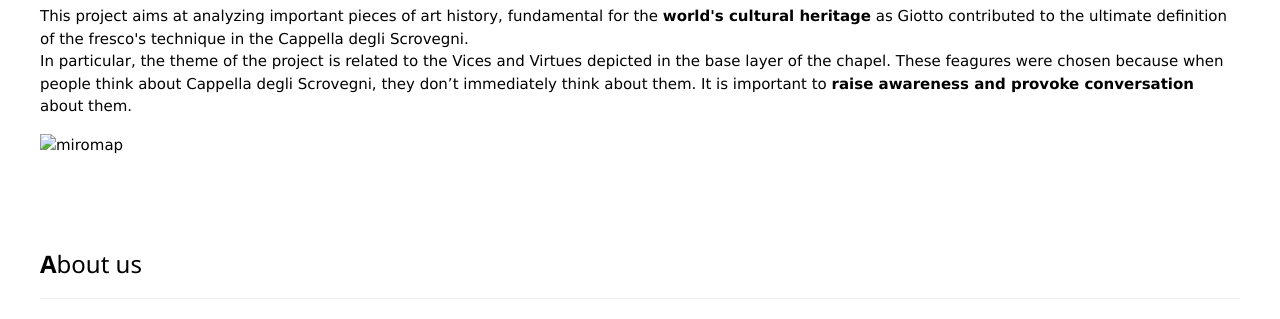
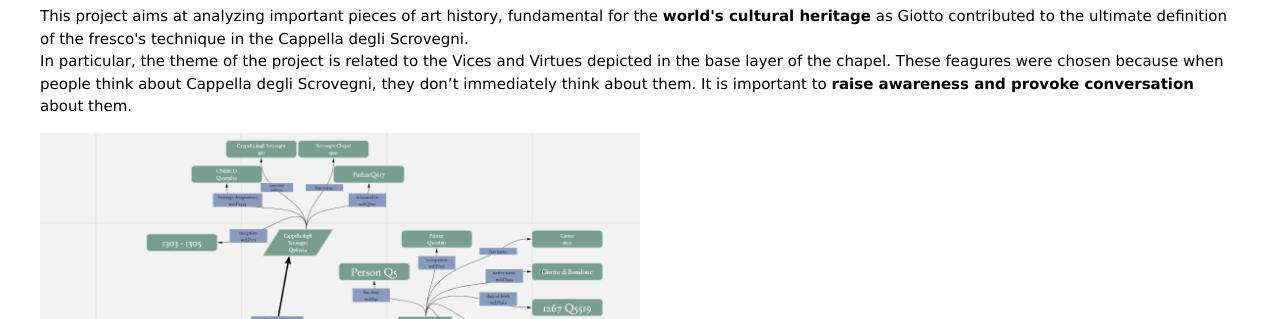
Before and after one commit to rachelealba96/vicesandvirtuesofgiotto.github.io, a plain HTML site: page index.html in a window 1280 px wide. Shown: the part 5660-5979 px from the top of the page. Drawn offline with nearby package versions, Linux system fonts and the light colour scheme.

Commit message:
Update index.html

```diff
--- a/index.html
+++ b/index.html
@@ -240,7 +240,7 @@ This new technique used by Giotto caused the <b>birth of fresco as the world kno
       <br/>In particular, the theme of the project is related to the Vices and Virtues depicted in the base layer of the chapel. These feagures were chosen because when people think about Cappella degli Scrovegni, they don’t immediately think about them. It is important to <b>raise awareness and provoke conversation</b> about them.
   </p>
 
-  <img src="miromap.png" alt="miromap" style="width:50%"/>
+  <img src="Img/miromap.png" alt="miromap" style="width:50%"/>
 
   </div>
 
```
